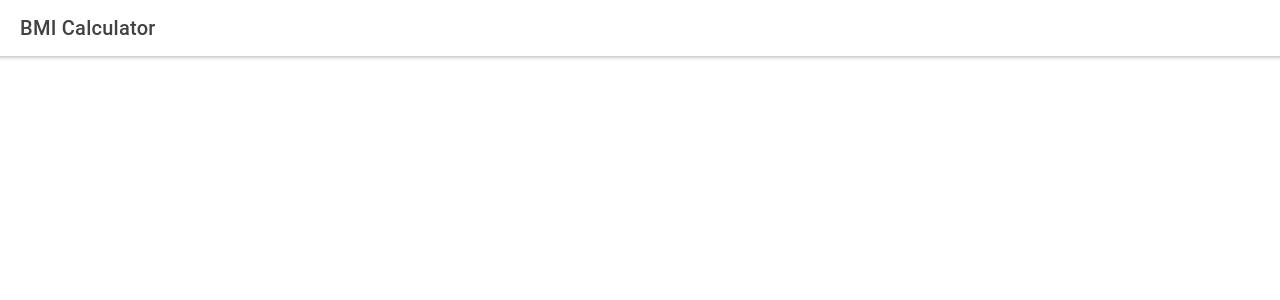
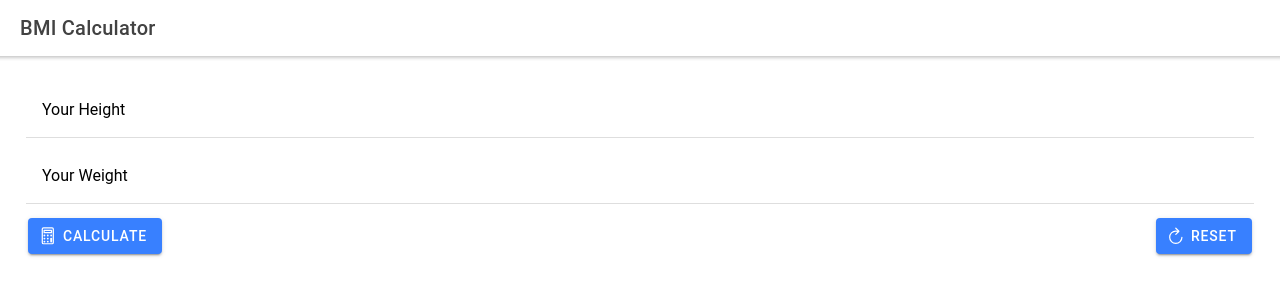
Before and after one commit to HtetOoNaing/bmi-calculator-ionic-react, a React (Create React App) app: page / in a window 1280 px wide. Shown: the top 300 px of the page. Built offline with nearby package versions, Linux system fonts and the light colour scheme.

Commit message:
layout design

```diff
--- a/src/App.tsx
+++ b/src/App.tsx
@@ -1,4 +1,5 @@
-import { IonApp, IonContent, IonHeader, IonTitle, IonToolbar } from '@ionic/react';
+import { IonApp, IonButton, IonCol, IonContent, IonGrid, IonHeader, IonIcon, IonInput, IonItem, IonLabel, IonRow, IonTitle, IonToolbar } from '@ionic/react';
+import { calculatorOutline, refreshOutline } from 'ionicons/icons';
 
 /* Core CSS required for Ionic components to work properly */
 import '@ionic/react/css/core.css';
@@ -26,8 +27,40 @@ const App: React.FC = () => (
 				<IonTitle>BMI Calculator</IonTitle>
 			</IonToolbar>
 		</IonHeader>
-    <IonContent>
-
+    <IonContent className="ion-padding">
+			<IonGrid>
+				<IonRow>
+					<IonCol>
+						<IonItem>
+							<IonLabel position="floating">Your Height</IonLabel>
+							<IonInput></IonInput>
+						</IonItem>
+					</IonCol>
+				</IonRow>
+				<IonRow>
+					<IonCol>
+						<IonItem>
+							<IonLabel position="floating">Your Weight</IonLabel>
+							<IonInput></IonInput>
+						</IonItem>
+					</IonCol>
+				</IonRow>
+				<IonRow>
+					<IonCol className="ion-text-left">
+						<IonButton>
+							<IonIcon icon={calculatorOutline} slot="start"  /> Calculate
+						</IonButton>
+					</IonCol>
+					<IonCol className="ion-text-right">
+						<IonButton>
+							<IonIcon icon={refreshOutline} slot="start"  /> Reset
+						</IonButton>
+					</IonCol>
+				</IonRow>
+				<IonRow>
+					<IonCol></IonCol>
+				</IonRow>
+			</IonGrid>
 		</IonContent>
   </IonApp>
 );
```
